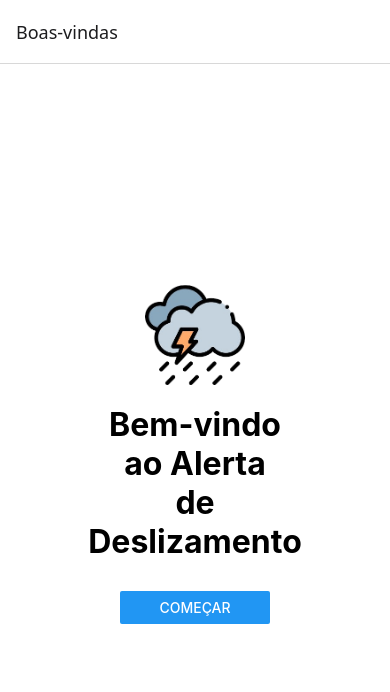
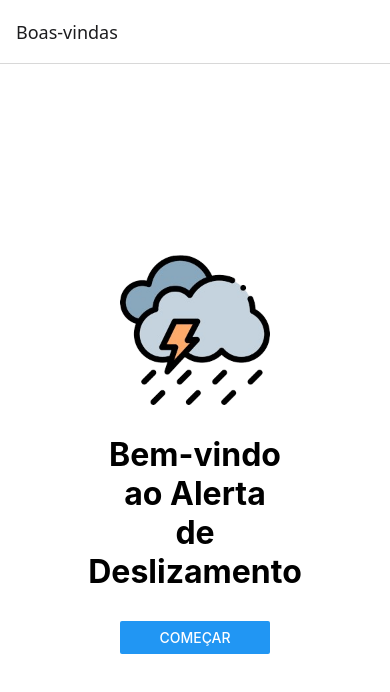
Before and after one commit to EnzoBR456/gs_hete_Sem_1, a React Native app: screen /Boas-vindas in a window 390 px wide. Shown: the top 692 px of the page. Built offline with nearby package versions, Linux system fonts and the light colour scheme.

Commit message:
Implementação do Aviso de risco alto

```diff
--- a/screens/ScreenAction.js
+++ b/screens/ScreenAction.js
@@ -4,7 +4,7 @@ import { ScrollView, Text } from 'react-native';
 export default function ScreenAction() {
   return (
     <ScrollView contentContainerStyle={{ padding: 20 }}>
-      <Text style={{ fontSize: 20, marginBottom: 10 }}>Ações de Mitigação</Text>
+      <Text style={{ fontSize: 20, marginBottom: 10 }}>AÇÕES DE MITIGAÇÃO</Text>
       <Text style={{ marginBottom: 10 }}>• Evacuar a área em caso de risco alto.</Text>
       <Text style={{ marginBottom: 10 }}>• Plantio de vegetação para contenção do solo.</Text>
       <Text style={{ marginBottom: 10 }}>• Construção de barreiras físicas e canaletas.</Text>
--- a/screens/ScreenMenu.js
+++ b/screens/ScreenMenu.js
@@ -28,7 +28,7 @@ export default function MenuScreen({ navigation }) {
 
     <View style={styles.card}>
       <Image source={require('../assets/mitigacao.png')} style={styles.icon} />
-      <TouchableOpacity onPress={() => navigation.navigate('Mitigacão')}>
+      <TouchableOpacity onPress={() => navigation.navigate('Ações')}>
         <Text style={styles.buttonText}>AÇÕES DE MITIGAÇÃO</Text>
       </TouchableOpacity>
     </View>
--- a/screens/ScreenVisualization.js
+++ b/screens/ScreenVisualization.js
@@ -30,6 +30,22 @@ export default function ScreenVisualization({ navigation }) {
       <Text>Umidade: {lastEntry.humidity}%</Text>
       <Text>Inclinação: {lastEntry.inclination}°</Text>
       <Text style={{ fontWeight: 'bold', marginTop: 10 }}>Risco: {risk}</Text>
+
+      {risk === 'Alto' && (
+        <View style={{
+          backgroundColor: '#FFCCCC',
+          padding: 10,
+          borderRadius: 8,
+          marginVertical: 15,
+          borderWidth: 1,
+          borderColor: '#FF0000'
+        }}>
+          <Text style={{ color: '#B00000', fontWeight: 'bold', textAlign: 'center' }}>
+            ⚠️ Atenção: Risco alto de deslizamento! Tome precauções imediatas.
+          </Text>
+        </View>
+      )}
+
       <Button title="Ver Histórico" onPress={() => navigation.navigate('Histórico')} />
     </View>
   );
--- a/screens/ScreenWelcome.js
+++ b/screens/ScreenWelcome.js
@@ -29,9 +29,9 @@ const styles = StyleSheet.create({
     alignItems: 'center', // centraliza elementos internamente
   },
   logo: {
-    width: 100,
-    height: 100,
-    marginBottom: 20,
+    width: 150,
+    height: 150,
+    marginBottom: 30,
   },
   title: {
     fontSize: 32,
```
